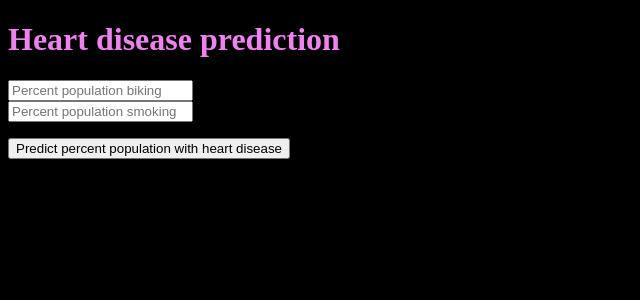
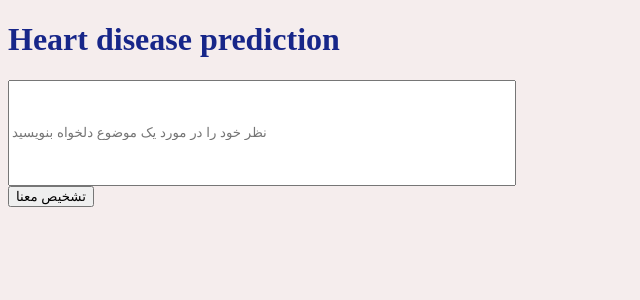
Before and after one commit to MohadeseSeyyedi/parsbert_deploy, a Flask app: page / in a window 1280 px wide. Shown: the top 300 px of the page, without its empty margins (0-640 px from the left). Run offline with Flask 3, Linux system fonts and the light colour scheme.

Commit message:
add web app files

```diff
--- a/app.py
+++ b/app.py
@@ -11,7 +11,7 @@ app = Flask(__name__)
 
 model_path = 'models/state_dicts/pytorch_model.bin'
 config_path = 'models/pretrained/configs'
-tokenizer_path = 'models/pretrained/configs'
+tokenizer_path = 'models/pretrained/tokenizers'
 
 config = BertConfig.from_pretrained(config_path, local_files_only=True)
 tokenizer = BertTokenizer.from_pretrained(tokenizer_path, local_files_only=True)
@@ -31,5 +31,6 @@ def show_prediction():
 
     return render_template('index.html', prediction_text=f'This comment seems to be {prediction}.')
 
+
 if __name__=='__main__':
     app.run()
--- a/templates/index.html
+++ b/templates/index.html
@@ -1,7 +1,7 @@
 <!DOCTYPE html>
 <html >
 <head>
-  <meta charset="UTF-8 ">
+  <meta charset="UTF-8">
 
   <!-- Make it compatible to mobile devices -->
   <meta name="viewport" content="width=device-width, initial-scale=1.0">
@@ -10,17 +10,16 @@
 
 </head>
 
-<body style="background: #000;">
+<body style="background: #f5eded;">
  <div class="login">
-	<h1 style="color:Violet;">Heart disease prediction</h1>
+	<h1 style="color:rgb(23, 38, 137);">Heart disease prediction</h1>
 
      <!-- Action is where the data is sent. In our case, predict page.
      If action is omitted, it assumed to be the current page -->
-    <form action="{{ url_for('predict')}}"method="post">
-    	<input type="text" name="percent biking" placeholder="Percent population biking" required="required" /><br>
-        <input type="text" name="percent smoking" placeholder="Percent population smoking" required="required" /><p>
+    <form action="{{url_for('predict')}}" method="post">
+    	<input type="text" name="comment_text" style="width: 500px; height: 100px;" placeholder="نظر خود را در مورد یک موضوع دلخواه بنویسید" required="required" /><br>
 
-        <button type="submit" class="btn btn-primary btn-block btn-large">Predict percent population with heart disease</button></p>
+        <button type="submit" class="btn btn-primary btn-block btn-large">تشخیص معنا</button></p>
     </form>
 
    <br>
```
